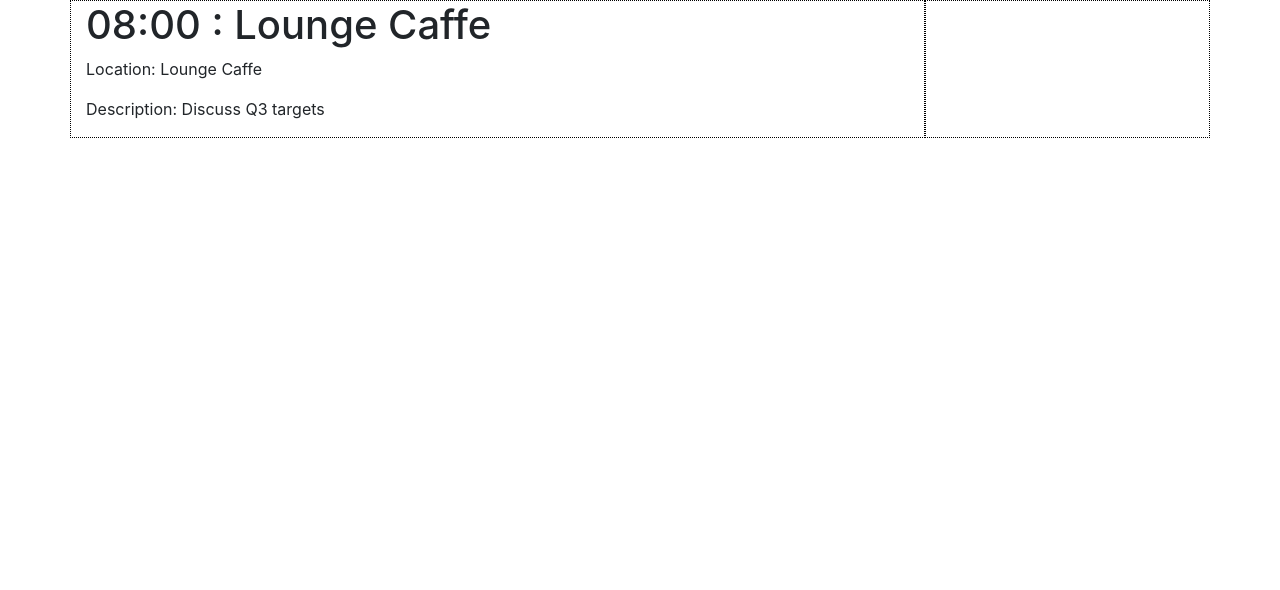
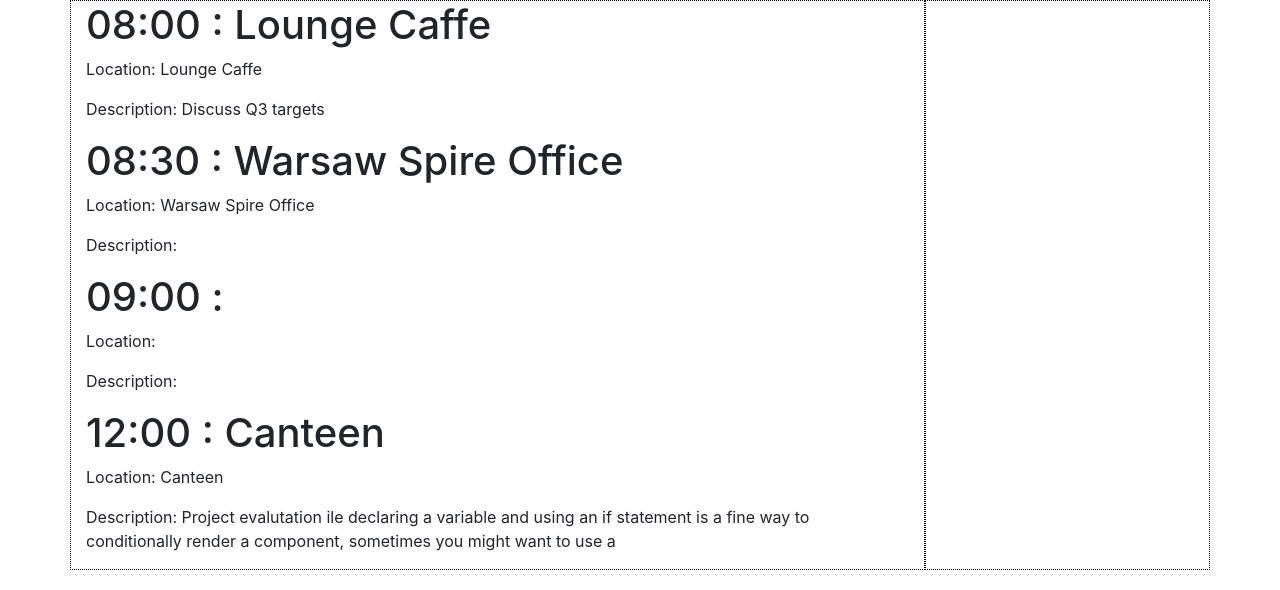
Before and after one commit to HerculesGit/agenda-app, an Angular app: page / in a window 1280 px wide. Shown: the top 590 px of the page. Built offline with nearby package versions, Linux system fonts and the light colour scheme.

Commit message:
using the ngFor loop the to see them dynamically add

```diff
--- a/src/app/app.component.html
+++ b/src/app/app.component.html
@@ -1,7 +1,11 @@
 <div class="container">
   <div class="row">
     <div class="col-md-9">
-      <app-event [value]="event"></app-event>
+
+      <div *ngFor="let event of events">
+        <app-event [value]="event"></app-event>
+      </div>
+
     </div>
     <div class="col-md-3">
     </div>
--- a/src/app/app.component.ts
+++ b/src/app/app.component.ts
@@ -6,10 +6,11 @@
   styleUrls: ['./app.component.css']
 })
 export class AppComponent {
-  event: any = {
-    time: '08:00',
-    subject: 'Breakfast with Simon',
-    location: 'Lounge Caffe',
-    description: 'Discuss Q3 targets'
-  }
+
+  events: Array<any> = [
+    {time: '08:00', subject: 'Breakfast with Simon', location: 'Lounge Caffe', description: 'Discuss Q3 targets'},
+    {time: '08:30', subject: 'Daily Standup Meeting (recurring)', location: 'Warsaw Spire Office'},
+    {time: '09:00', subject: 'Call with HRs'},
+    {time: '12:00', subject: 'Lunch with Timmoty', location: 'Canteen', description: 'Project evalutation ile declaring a variable and using an if statement is a fine way to conditionally render a component, sometimes you might want to use a'},
+  ]
 }
```
